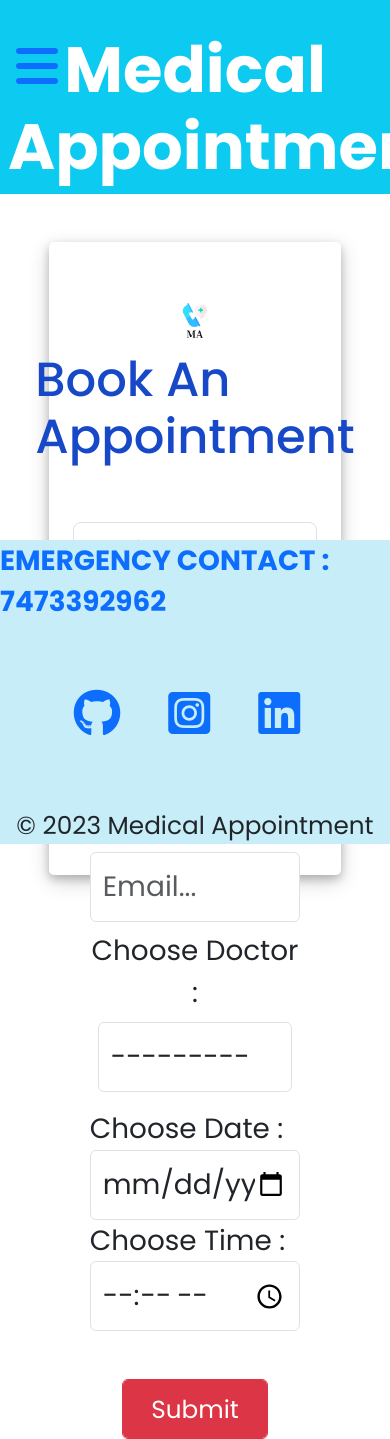
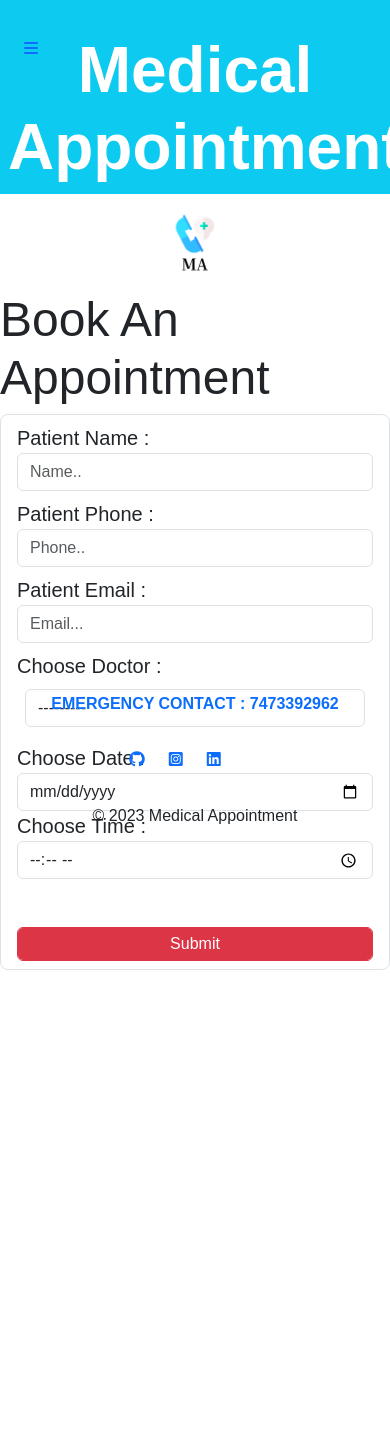
Before and after one commit to DJGuruji/MedicalAppointment, a Django app: page /booking in a window 390 px wide; the page is wider, and only the part inside the window is pictured. After the commit the page ends 970 px from the top of that part, so only its background shows below. Run offline with Django 4.2, Linux system fonts and the light colour scheme; the visitor is signed in with stand-in values (Sample User, id 1); data that the repository does not hold is empty; some libraries are stand-ins or nearby versions; some web fonts are replaced.

Commit message:
responsive issue solved

```diff
--- a/Hbooking/settings.py
+++ b/Hbooking/settings.py
@@ -76,7 +76,7 @@
 ]
 
 WSGI_APPLICATION = 'Hbooking.wsgi.application'
-
+LOGIN_URL = '/login/'
 
 # Database
 # https://docs.djangoproject.com/en/4.2/ref/settings/#databases
--- a/home/forms.py
+++ b/home/forms.py
@@ -24,12 +24,12 @@
     exclude = ['user']
 
     widgets = {
-      'booking_date' : DateInput(attrs={'min': datetime.date.today() ,'style': 'height: 70px; font-size:28px;'}),
-      'p_name': forms.TextInput(attrs={'class': 'form-control','style': 'height: 70px; font-size: 28px;'}),
-      'p_phone': forms.TextInput(attrs={'class': 'form-control', 'style': 'height: 70px; font-size:28px; '}),
-      'doc_name': forms.Select(attrs={'class': 'form-control', 'style': 'height: 70px; font-size:28px; '}),
-      'p_email': forms.EmailInput(attrs={'class': 'form-control', 'style': 'height: 70px; font-size:28px; '}),
-      'booking_time' : TimeInput(attrs={'class':'form-control','style':'height:70px; font-size:28px; '}),
+      'booking_date' : DateInput(attrs={'min': datetime.date.today() ,}),
+      'p_name': forms.TextInput(attrs={'class': 'form-control',}),
+      'p_phone': forms.TextInput(attrs={'class': 'form-control',}),
+      'doc_name': forms.Select(attrs={'class': 'form-control',}),
+      'p_email': forms.EmailInput(attrs={'class': 'form-control',}),
+      'booking_time' : TimeInput(attrs={'class':'form-control',}),
 
     }
 
--- a/home/urls.py
+++ b/home/urls.py
@@ -16,10 +16,11 @@
 path('delete/<pk>',views.delete, name='delete'),
 path('<pk>/deletee',views.delete, name='deletee'),
 path('logout',views.logout_user, name ='logout'),
-
 path('reset_pass',auth_views.PasswordResetView.as_view(template_name = "passwordreset.html"), name='reset_password'),
 path('reset_pass_sent',auth_views.PasswordResetDoneView.as_view(template_name = "passwordresetsent.html"), name='password_reset_done'),
-path('reset/<uidb64>/<token>',auth_views.PasswordResetConfirmView.as_view(template_name = "passwordresetform.html"), name='password_reset_confirm'),
-path('reset_pass_comp',auth_views.PasswordResetCompleteView.as_view(template_name = "passwordresetdone.html"), name='reset_pass_comp'),
 
-]
+path('reset/<uidb64>/<token>/',auth_views.PasswordResetConfirmView.as_view(template_name = "passwordresetform.html"), name='password_reset_confirm'),
+
+
+ path('reset/done/', auth_views.PasswordResetCompleteView.as_view(), name='password_reset_complete'),
+ ]
--- a/static/css/base.css
+++ b/static/css/base.css
@@ -13,7 +13,7 @@
 
 .navl ,.navu{
   font-size: 2.5rem;
-  color: #1648c7;
+
 
 }
 .navl:hover{
@@ -39,14 +39,13 @@
 }
 .listcontact{
   text-align: center;
-  font-size: 3rem;
   padding: 1rem;
 }
 .lif{
   color: #23262b;
 }
 .lifl{
-  color: #2975f0;
+
 }
 
   .submit_btn:focus {
@@ -67,3 +66,6 @@
 .delete-button:hover{
   background-color: #d72e5e;
 }
+.imgheight{
+  height:10px;
+}
--- a/templates/about.html
+++ b/templates/about.html
@@ -7,7 +7,7 @@
 
 <div class=" px-2 py-4 border-3   w-100  h-50 ">
 
-  <p class="text-start ms-2 p-4 lh-lg fs-1 text-justify pfs word-wrap ">
+  <p class="text-start ms-2 p-1 lh-lg text-justify pfs word-wrap ">
     <strong>The Model Medical Appointment System</strong>, conceived by Krishnanath S during his second year pursuing a Bachelor's degree in Computer Science and Engineering, is a testament to his burgeoning talents and dedication. This educational website serves as a platform to showcase a fusion of cutting-edge web development technologies.
     Krishnanath's project demonstrates proficiency in both frontend and backend development. On the frontend, he skillfully employs <span class="text-primary">HTML</span>, <span class="text-primary">Bootstrap</span>, and <span class="text-primary">JavaScript</span> to create a visually appealing and user-friendly interface. <span class="text-primary">HTML</span> provides the structural foundation, <span class="text-primary">Bootstrap</span> streamlines styling, and <span class="text-primary">JavaScript</span> adds interactivity.
     <span class="text-primary">HTML</span>, the Hypertext Markup Language, structures web content. It organizes text, images, links, and other elements on web pages. Krishnanath's adept use of <span class="text-primary">HTML</span> showcases his ability to arrange information effectively.
--- a/templates/appointments.html
+++ b/templates/appointments.html
@@ -5,11 +5,11 @@
 
 {% block content %}
 
-<div class="">
+<div class="container-fluid">
 
-<h1 class="fs-1 p-2 mt-5 fw-bold text-primary text-center">All Appointments Appere Here </h1>
+<h4 class=" p-2 mt-5 fw-bold text-primary text-center">All Appointments Appere Here </h4>
 
-  <table class="mt-3 container-fluid table border border-primary fs-4 p-2 ">
+  <table class="mt-2 container-fluid table border border-primary fs-6  ">
   <thead>
     <tr>
       <th scope="col">id</th>
--- a/templates/booking.html
+++ b/templates/booking.html
@@ -2,10 +2,12 @@
 <!DOCTYPE html>
 <html>
 <head>
+    <meta charset="UTF-8">
+				<meta name="viewport" content="width=device-width, initial-scale=1.0">
+
   <title>{% block title %}{% endblock %}</title>
 
   <link rel="stylesheet" href="{% static '/css/base.css' %}">
-  <link rel="stylesheet" href="{% static '/css/login.css' %}">
 
   <link rel="preconnect" href="https://fonts.googleapis.com">
   <link rel="preconnect" href="https://fonts.gstatic.com" crossorigin>
@@ -18,61 +20,6 @@
     body {
       font-family: 'Metrophobic', sans-serif;
     }
-    body,
-    html {
-      height: 100%;
-      margin: 0;
-      padding: 0;
-
-      background: #fff
-    }
-    footer {
-
-      background: #c7eef8;
-    }
-
-    .user_card {
-      margin-top: auto;
-      margin-bottom: auto;
-
-
-      display: flex;
-      justify-content: center;
-      flex-direction: column;
-      padding: 10px;
-      box-shadow: 0 4px 8px 0 rgba(0, 0, 0, 0.2), 0 6px 20px 0 rgba(0, 0, 0, 0.19);
-      -moz-box-shadow: 0 4px 8px 0 rgba(0, 0, 0, 0.2), 0 6px 20px 0 rgba(0, 0, 0, 0.19);
-      -webkit-box-shadow: 0 4px 8px 0 rgba(0, 0, 0, 0.2), 0 6px 20px 0 rgba(0, 0, 0, 0.19);
-      border-radius: 5px;
-
-    }
-
-
-
-    .login_btn {
-      width: 100%;
-      color: white !important;
-      height: 60px;
-
-    }
-    .login_btn:focus {
-      box-shadow: none !important;
-      outline: 0px !important;
-    }
-    .login_container {
-      padding: 0 2rem;
-    }
-    .input-group-text {
-      background: #f7ba5b !important;
-      color: white !important;
-      border: 0 !important;
-      border-radius: 0.25rem 0 0 0.25rem !important;
-    }
-    .input_user,
-    .input_pass:focus {
-      box-shadow: none !important;
-      outline: 0px !important;
-    }
   </style>
 </head>
 
@@ -81,11 +28,12 @@
 
 <body>
 
+
   <nav class="p-6 sticky-top">
     <div class="bg-info ">
 
       <span class="my-auto d-flex align-content-center navbar-toggler-icon ">    <a class="p-6 ml-6 mt-3  listcontact" data-bs-toggle="offcanvas" href="#offcanvasExample" role="button" aria-controls="offcanvasExample">
-        <i class="fa-sharp fa-solid fa-bars"></i>
+        <i class="ml-2 p-2 fa-sharp fa-solid fa-bars"></i>
       </a>
       </span>
 
@@ -96,40 +44,40 @@
     <div class="offcanvas w-75 w-lg-50 w-md-50 offcanvas-start" tabindex="-1" id="offcanvasExample" aria-labelledby="offcanvasExampleLabel">
       <div class=" offcanvas-header ">
         <img src="{% static '/img/MAL.png' %}" class="w-25  float-center">
-        <h1 class="offcanvas-title p-4 text-primary text-center fw-bold" id="offcanvasExampleLabel ">MEDICAL APPOINTMENT</h1>
-        <button type="button" class="btn-close mr-3 btn-outline-danger p-3 ml-1 fs-1   " data-bs-dismiss="offcanvas" aria-label="Close"></button>
+        <h4 class="offcanvas-title text-primary text-center fw-bold" id="offcanvasExampleLabel ">MEDICAL APPOINTMENT</h4>
+        <button type="button" class="btn-close mr-3 btn-outline-danger  ml-1 p-2 " data-bs-dismiss="offcanvas" aria-label="Close"></button>
 
       </div>
       <div class="bg-info p-2 ">
-        <h3 class="p-1  text-white navu listcontact ml-4 fst-italic ">Hello {{request.user}}</h3>
+        <h3 class="p-1  text-white text-center listcontact ml-4 fst-italic ">Hello {{request.user}}</h3>
       </div>
       <div class="offcanvas-body">
         <div>
           <ul class="list-unstyled  ">
-            <li class="p-5 text-center my-auto "><a class="  fw-bold navl text-info text-decoration-none"href="{% url 'home' %}">Home</a></li>
+            <li class="mt-2 text-center my-auto "><a class="  fw-bold navl text-decoration-none"href="{% url 'home' %}">Home</a></li>
 
-            <li class=" p-5 text-center my-auto "><a class="  fw-bold navl text-info text-decoration-none"href="{% url 'about' %}">About</a></li>
+            <li class="mt-2 text-center my-auto "><a class="  fw-bold navl text-decoration-none"href="{% url 'about' %}">About</a></li>
 
-            <li class="  p-5 text-center my-auto "><a class="navl   fw-bold text-info text-decoration-none"href="{% url 'booking' %}">Booking</a></li>
+            <li class="mt-2 text-center my-auto "><a class="navl   fw-bold text-decoration-none"href="{% url 'booking' %}">Booking</a></li>
 
-            <li class=" p-5 text-center my-auto "><a class="navl  fw-bold text-info text-decoration-none"href="{% url 'doctors' %}">Doctors</a></li>
+            <li class=" mt-2 text-center my-auto "><a class="navl  fw-bold  text-decoration-none"href="{% url 'doctors' %}">Doctors</a></li>
 
-            <li class=" p-5 text-center my-auto "><a class="navl  fw-bold text-info text-decoration-none"href="{% url 'contact' %}">Contact</a></li>
+            <li class="mt-2 text-center my-auto "><a class="navl  fw-bold  text-decoration-none"href="{% url 'contact' %}">Contact</a></li>
 
 
             {% if user.is_authenticated and user.is_superuser or user.is_staff  %}
-            <li class=" p-5 text-center my-auto">
-              <a class="navl fw-bold  text-info text-decoration-none" href="/admin/">Admin </a>
+            <li class="mt-2 text-center my-auto">
+              <a class="navl fw-bold text-decoration-none" href="/admin/">Admin </a>
             </li>
 
-            <li class=" p-5 text-center my-auto">
-              <a class="navl fw-bold  text-info text-decoration-none" href="{% url 'appointment' %}">All Appointments</a>
+            <li class="mt-2 text-center my-auto">
+              <a class="navl fw-bold   text-decoration-none" href="{% url 'appointment' %}">All Appointments</a>
             </li>
             {% endif %}
-               <li class=" p-5 text-center my-auto "><a class="  fw-bold navl text-info text-decoration-none"href="{% url 'myappointment' %}">My Appointments</a></li>
+               <li class=" mt-2 text-center my-auto "><a class="  fw-bold navl  text-decoration-none"href="{% url 'myappointment' %}">My Appointments</a></li>
 
 
-            <li class=" p-5 text-center my-auto "><a class="navl fw-bold  text-danger  text-decoration-none"href="{% url 'logout' %}">Logout</a>
+            <li class=" mt-2 text-center my-auto "><a class="navl fw-bold  text-danger  text-decoration-none"href="{% url 'logout' %}">Logout</a>
             </li>
           </ul>
 
@@ -139,17 +87,15 @@
       </div>
     </div>
   </nav>
-
-
   <div class="h-100">
     <div class="d-flex justify-content-center align-items-center h-100">
-      <div class="user_card mt-5 pt-5  pb-5 ps-4 pe-4 h-75  w-75 ">
-        <div class="d-flex justify-content-center">
+      <div class="user_card h-100 w-100 ">
+      <div class="d-flex justify-content-center">
           <img src="{% static '/img/MAL.png' %}" class="w-25">
         </div>
         <div class="d-flex justify-content-center align-items-center">
 
-          <h3 id="form-title"class="  navl pb-5    ">Book An Appointment</h3>
+          <h5 id="form-title"class="   ">Book An Appointment</h5>
 
         </div>
 
@@ -157,21 +103,21 @@
         <form method="POST" action="" class="text-center form-control form-control-lg ">
           {% csrf_token %}
 
-          <div class=" input-group text-center fs-1">
+          <div class=" input-group text-center">
             {{ form.p_name.label}} :
           </div>
-          <div class=" mb-5 input-group-append ">
+          <div class=" mb-2 input-group-append ">
             {{ form.p_name}}
 
           </div>
-          <div class="  fs-1 input-group ">
+          <div class="input-group ">
             {{ form.p_phone.label}} :
 
           </div>
           <div class=" input-group-append mb-2">
             {{ form.p_phone }}
           </div>
-          <div class="fs-1 input-group ">
+          <div class="input-group ">
             {{ form.p_email.label}} :
 
           </div>
@@ -179,21 +125,21 @@
             {{ form.p_email }}
 
           </div>
-          <div class="fs-1 input-group ">
+          <div class=" input-group ">
             {{ form.doc_name.label}} :
 
           </div>
           <div class="p-2 input-group-append mb-2">
             {{ form.doc_name}}
           </div>
-          <div class=" fs-1 input-group  ">
+          <div class=" input-group  ">
             {{ form.booking_date.label }} :
           </div>
           <div class="  input-group-append ">
             {{ form.booking_date }}
           </div>
 
-          <div class=" fs-1 input-group  ">
+          <div class="  input-group  ">
             {{ form.booking_time.label }} :
           </div>
           <div class=" input-group-append ">
@@ -201,7 +147,7 @@
           </div>
 
           <div class="d-flex justify-content-center mt-5 login_container">
-            <input class="btn login_btn btn-danger p-1 fs-2 rounded " type="submit" value="Submit">
+            <input class="btn login_btn btn-danger p-1  rounded " type="submit" value="Submit">
           </div>
         </div>
         {{ form.errors }}
@@ -216,20 +162,20 @@
 <footer class="sticky-bottom ">
 
 <div class="d-flex justify-content-center">
-<p class="fs-1 text-primary fw-bold">
+<p class="text-primary fw-bold">
 EMERGENCY CONTACT : 7473392962
 </p>
 </div>
 <div class=" ">
 <ul class="d-flex justify-content-center list-unstyled listcontact">
 
-<li class="p-4 ">
+<li class="me-4 ">
 <a class="" href="https://github.com/DJGuruji/MedicalAppointment">
 <i class="fa-brands fa-github "></i>
 
 </a>
 </li>
-<li class="p-4 ">
+<li class="me-4 ">
 
 <a class=" "href="https://instagram.com/__krishnanath?utm_source=qr&igshid=MzNlNGNkZWQ4Mg%3D%3D">
 <span class="w-25">
@@ -237,7 +183,7 @@
 </span>
 </a>
 </li>
-<li class="p-4  ">
+<li class=" me-4">
 
 <a class=""href="https://www.linkedin.com/in/krishnanath-s-24055a227">
 
@@ -250,7 +196,7 @@
 
 </div>
 <div class="d-flex justify-content-center">
-<p class="fs-2 my-auto">
+<p class="fs-6 ">
 &copy; 2023 Medical Appointment
 </p>
 </div>
--- a/templates/contact.html
+++ b/templates/contact.html
@@ -7,7 +7,7 @@
 
 {% block content %}
 
-<h1 class=" texth  text-dark text-center mt-5">Emergency Contact Number</h1>
+<h4 class=" texth  text-dark text-center mt-2">Emergency Contact Number</h4>
 <div class="w-75 mx-auto d-flex justify-content-center  shadow-lg">
 
   <div class=" p-2 mt-3 mt-md-4 mt-lg-4 mt-xl-4  text-center  w-75 w-md-50 w-lg-50 w-xl-50 w-2xl-50 h-50 ">
--- a/templates/home.html
+++ b/templates/home.html
@@ -3,10 +3,10 @@
 home
 {% endblock %}
 {% block content %}
-<h1 class="text-center text-primary p-2 mt-5 fw-bold listcontact">WELCOME TO MEDICAL APPOINTMENT </h1>
-<p class="ph text-center p-2 text-primary fw-bolder listcontact">We are Here To Assist You</p>
+<h4 class="text-center text-primary p-2 mt-2 fw-bold listcontact">WELCOME TO MEDICAL APPOINTMENT </h4>
+<p class="ph text-center p-1 text-primary fw-bolder ">We are Here To Assist You</p>
 
-<h1 class="text-center p-1 fw-bold text-success listcontact ">Our Department</h1>
+<h3 class="text-center p-1 fw-bold text-success ">Our Department</h3>
 {% for d in dept %}
 <div class="card w-100 p-5 shadow-lg ">
       <img class="card-img-top" src="{{ d.dep_image.url }}" class="h-25 "alt="Card image cap">
--- a/templates/myappointments.html
+++ b/templates/myappointments.html
@@ -4,10 +4,10 @@
 {% endblock %}
 
 {% block content %}
-<div class="">
-<h1 class="fs-1 p-2 mt-5 fw-bold text-primary text-center">Hi {{ request.user }}. Your Appointments Will Appere Here </h1>
+<div class="container-fluid">
+<h4 class=" p-2 mt-2 fw-bold text-primary text-center">Hi {{ request.user }}. Your Appointments Will Appere Here </h4>
 
-  <table class="mt-3 container-fluid table border border-primary fs-4 p-2 ">
+  <table class="mt-2 tabfont table border border-primary ">
   <thead>
     <tr>
       <th scope="col">Token.id</th>
```
Also changed, not shown: templates/base.html (+23 -20 lines), templates/confirmation.html (+28 -20 lines), templates/doctors.html (+9 -9 lines), templates/passwordresetsent.html (+5 -5 lines).
